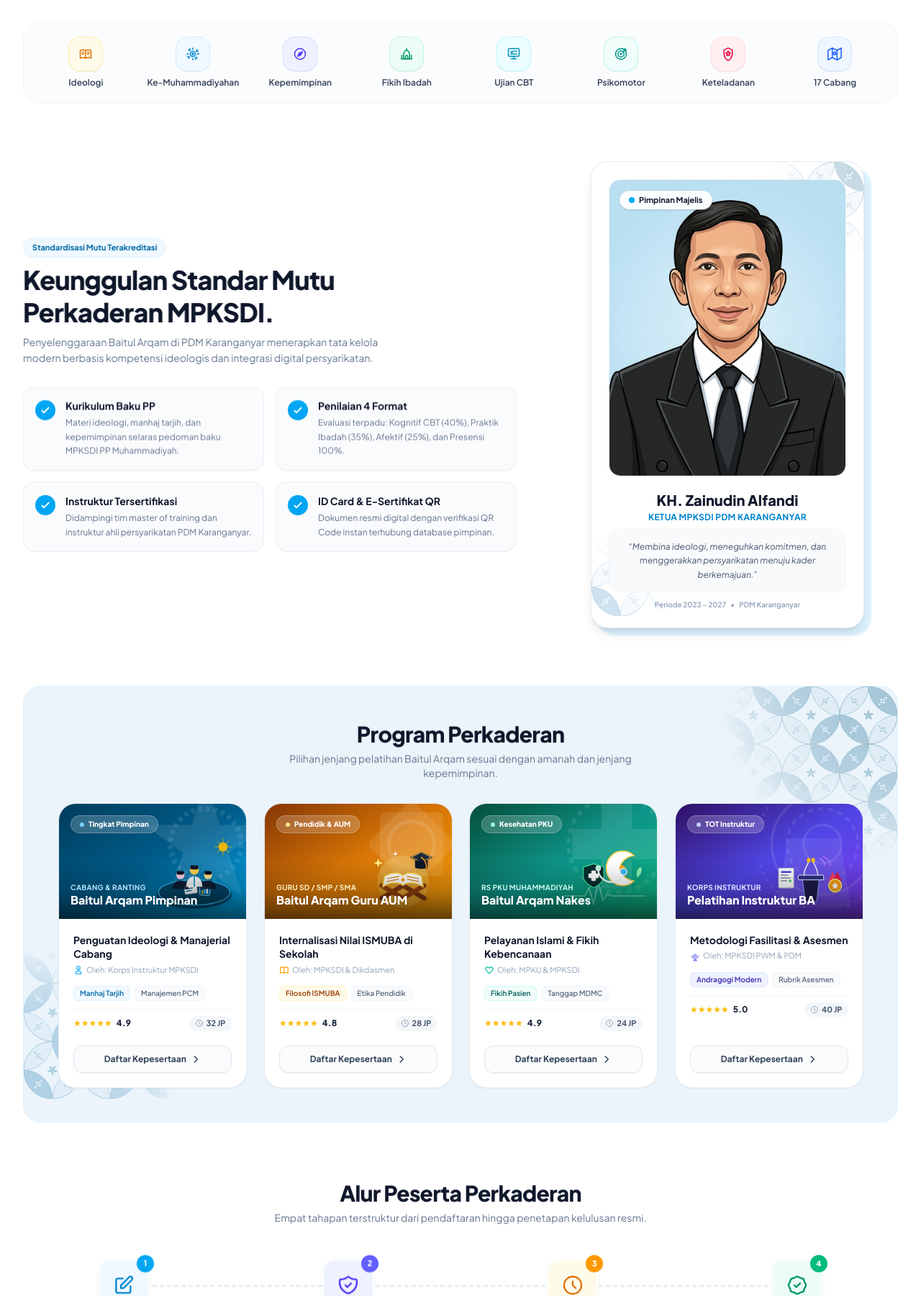
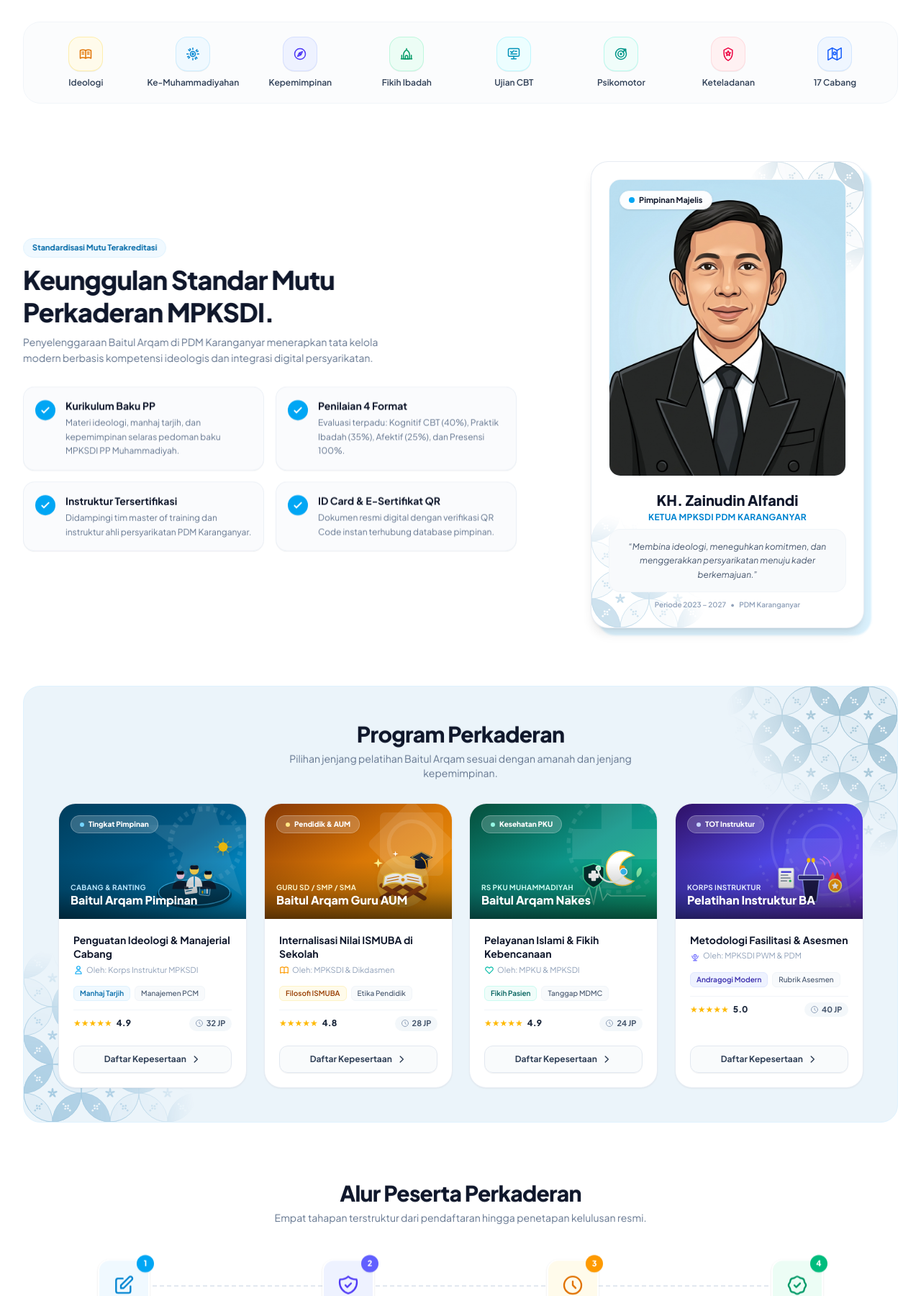
Before and after one commit to ZAKITRIPAMUNGKAS/mpksdikra, a Laravel app: page / in a window 1280 px wide. Shown: the part 529-2330 px from the top of the page at 72% size. Run offline with Laravel 12, Linux system fonts and the light colour scheme; data comes from the database, SQL or seed files in the repository; data that the repository does not hold is empty; style sheets or scripts are compiled from the project's sources.

Commit message:
fix: ensure bottom batik corner patterns sit flush and aligned with zero margin isolation

```diff
--- a/resources/views/components/batik-corner.blade.php
+++ b/resources/views/components/batik-corner.blade.php
@@ -1,6 +1,6 @@
 @props([
     'position' => 'top-right',
-    'class'    => 'w-40 h-40 sm:w-56 sm:h-56 text-[#005c8a] opacity-[0.30]',
+    'class'    => 'w-40 h-40 sm:w-60 sm:h-60 text-[#005c8a] opacity-[0.30]',
     'fade'     => true,
     'reveal'   => true,
 ])
@@ -15,13 +15,13 @@
     $uid = 'kw' . substr(md5(uniqid('', true)), 0, 6);
     $maskId = 'mask-' . $uid;
 
-    // SVG coordinate mirror so motif origin (0,0) is symmetrically anchored at the corner
-    $svgFlip = match($position) {
-        'top-left'     => '',
-        'top-right'    => '-scale-x-100',
-        'bottom-right' => '-scale-x-100 -scale-y-100',
-        'bottom-left'  => '-scale-y-100',
-        default        => '',
+    // Native radial gradient coordinates anchored to the exact corner
+    $radialCoords = match($position) {
+        'top-left'     => ['cx' => '0%',   'cy' => '0%'],
+        'top-right'    => ['cx' => '100%', 'cy' => '0%'],
+        'bottom-right' => ['cx' => '100%', 'cy' => '100%'],
+        'bottom-left'  => ['cx' => '0%',   'cy' => '100%'],
+        default        => ['cx' => '100%', 'cy' => '0%'],
     };
 
     $initialShift = match($position) {
@@ -32,7 +32,7 @@
         default        => 'translate-x-10 -translate-y-10 sm:translate-x-14 sm:-translate-y-14',
     };
 @endphp
-<div {{ $attributes->merge(['class' => "absolute {$posClass} pointer-events-none select-none z-0 {$class}"]) }} aria-hidden="true">
+<div {{ $attributes->merge(['class' => "absolute {$posClass} pointer-events-none select-none z-0 !m-0 !mt-0 !mb-0 !ml-0 !mr-0 {$class}"]) }} style="margin: 0 !important;" aria-hidden="true">
 @if($reveal)
   <div
     x-data="{ revealed: false }"
@@ -49,7 +49,7 @@
     class="w-full h-full transform-gpu transition-all duration-[1500ms] ease-[cubic-bezier(0.16,1,0.3,1)] will-change-transform"
   >
 @endif
-<svg xmlns="http://www.w3.org/2000/svg" width="100%" height="100%" class="w-full h-full origin-center {{ $svgFlip }}">
+<svg xmlns="http://www.w3.org/2000/svg" width="100%" height="100%" class="w-full h-full">
   <defs>
     <pattern id="{{ $uid }}" x="0" y="0" width="160.0" height="160.0" patternUnits="userSpaceOnUse">
     <circle cx="40" cy="40" r="40.0" fill="none" stroke="currentColor" stroke-opacity="0.65" stroke-width="1.0" />
@@ -195,7 +195,7 @@
     </pattern>
 
     @if($fade)
-    <radialGradient id="{{ $maskId }}" cx="0%" cy="0%" r="100%">
+    <radialGradient id="{{ $maskId }}" cx="{{ $radialCoords['cx'] }}" cy="{{ $radialCoords['cy'] }}" r="100%">
       <stop offset="0%" stop-color="#fff" stop-opacity="1" />
       <stop offset="35%" stop-color="#fff" stop-opacity="0.95" />
       <stop offset="60%" stop-color="#fff" stop-opacity="0.75" />
--- a/resources/views/landing/index.blade.php
+++ b/resources/views/landing/index.blade.php
@@ -124,8 +124,8 @@
             <div class="bg-[#f3f5f8] rounded-3xl p-7 sm:p-12 lg:p-14 relative overflow-hidden flex flex-col lg:flex-row items-center justify-between gap-8 min-h-[380px] reveal">
 
                 {{-- Batik Solo Surya Pattern Corners --}}
-                <x-batik-corner position="top-left" class="w-36 h-36 sm:w-56 sm:h-56 text-[#005c8a] opacity-[0.34]" />
-                <x-batik-corner position="bottom-right" class="w-32 h-32 sm:w-48 sm:h-48 text-sky-600 opacity-[0.30]" />
+                <x-batik-corner position="top-left" class="w-40 h-40 sm:w-60 sm:h-60 text-[#005c8a] opacity-[0.34]" />
+                <x-batik-corner position="bottom-right" class="w-40 h-40 sm:w-60 sm:h-60 text-sky-600 opacity-[0.30]" />
 
                 {{-- Background Visual: Foto Gedung Dakwah PDM Karanganyar dengan Siluet Fade dari Kanan ke Kiri --}}
                 <div class="absolute right-0 top-0 bottom-0 w-full lg:w-7/12 h-full overflow-hidden pointer-events-none select-none z-0 reveal-right reveal-delay-200">
@@ -389,8 +389,8 @@
                         <div class="bg-white rounded-3xl p-5 sm:p-6 border border-slate-200/80 shadow-lg space-y-4 overflow-hidden relative">
 
                             {{-- Batik Solo Surya Pattern Corners --}}
-                            <x-batik-corner position="top-right" class="w-32 h-32 text-sky-800 opacity-[0.28]" />
-                            <x-batik-corner position="bottom-left" class="w-28 h-28 text-sky-700 opacity-[0.25]" />
+                            <x-batik-corner position="top-right" class="w-40 h-40 text-sky-800 opacity-[0.28]" />
+                            <x-batik-corner position="bottom-left" class="w-40 h-40 text-sky-700 opacity-[0.25]" />
 
                             {{-- Foto Tokoh KH Zainudin Alfandi --}}
                             <div class="relative rounded-2xl overflow-hidden aspect-[4/5] bg-gradient-to-b from-sky-50 via-slate-50 to-slate-100 border border-slate-100 shadow-inner">
@@ -440,8 +440,8 @@
             <div class="bg-[#ebf4fa] rounded-3xl p-6 sm:p-10 lg:p-12 border border-sky-100 space-y-8 relative overflow-hidden">
 
                 {{-- Batik Solo Surya Pattern Corners --}}
-                <x-batik-corner position="top-right" class="w-44 h-44 sm:w-64 sm:h-64 text-[#005c8a] opacity-[0.36]" />
-                <x-batik-corner position="bottom-left" class="w-40 h-40 sm:w-56 sm:h-56 text-sky-700 opacity-[0.32]" />
+                <x-batik-corner position="top-right" class="w-40 h-40 sm:w-60 sm:h-60 text-[#005c8a] opacity-[0.36]" />
+                <x-batik-corner position="bottom-left" class="w-40 h-40 sm:w-60 sm:h-60 text-sky-700 opacity-[0.32]" />
 
                 {{-- Title --}}
                 <div class="text-center max-w-xl mx-auto space-y-1.5 reveal">
@@ -970,8 +970,8 @@
             <div class="bg-white rounded-3xl border border-slate-200/80 shadow-sm p-6 sm:p-9 space-y-6 relative overflow-hidden reveal">
 
                 {{-- Batik Solo Surya Pattern Corners --}}
-                <x-batik-corner position="top-left" class="w-36 h-36 sm:w-56 sm:h-56 text-sky-900 opacity-[0.32]" />
-                <x-batik-corner position="bottom-right" class="w-32 h-32 sm:w-48 sm:h-48 text-[#005c8a] opacity-[0.30]" />
+                <x-batik-corner position="top-left" class="w-40 h-40 sm:w-60 sm:h-60 text-sky-900 opacity-[0.32]" />
+                <x-batik-corner position="bottom-right" class="w-40 h-40 sm:w-60 sm:h-60 text-[#005c8a] opacity-[0.30]" />
 
                 {{-- Header Section: Title, Stats Chips & Subtitle --}}
                 <div class="flex flex-col lg:flex-row lg:items-center justify-between gap-5 border-b border-slate-100 pb-6 reveal reveal-delay-100">
@@ -1198,8 +1198,8 @@
         <section id="faq" class="max-w-7xl mx-auto px-4 sm:px-6 lg:px-8" x-data="{ active: 1 }">
             <div class="bg-[#ebf4fa] rounded-3xl p-6 sm:p-10 lg:p-12 border border-sky-100 relative overflow-hidden reveal">
                 {{-- Batik Solo Surya Pattern Corners --}}
-                <x-batik-corner position="top-left" class="w-44 h-44 sm:w-60 sm:h-60 text-[#005c8a] opacity-[0.34]" />
-                <x-batik-corner position="bottom-right" class="w-36 h-36 sm:w-52 sm:h-52 text-sky-600 opacity-[0.30]" />
+                <x-batik-corner position="top-left" class="w-40 h-40 sm:w-60 sm:h-60 text-[#005c8a] opacity-[0.34]" />
+                <x-batik-corner position="bottom-right" class="w-40 h-40 sm:w-60 sm:h-60 text-sky-600 opacity-[0.30]" />
 
                 <div class="grid grid-cols-1 lg:grid-cols-12 gap-8 lg:gap-12 items-start relative z-10">
 
@@ -1424,8 +1424,8 @@
     {{-- SECTION 9: Multi-Column Themed Footer --}}
     <footer id="kontak" class="bg-slate-50 border-t border-slate-200/80 pt-14 pb-20 lg:pb-10 text-slate-600 relative overflow-hidden">
         {{-- Batik Solo Surya Pattern Corners --}}
-        <x-batik-corner position="top-right" class="w-48 h-48 sm:w-64 sm:h-64 text-sky-900 opacity-[0.28]" />
-        <x-batik-corner position="bottom-left" class="w-40 h-40 sm:w-56 sm:h-56 text-[#005c8a] opacity-[0.26]" />
+        <x-batik-corner position="top-right" class="w-40 h-40 sm:w-60 sm:h-60 text-sky-900 opacity-[0.28]" />
+        <x-batik-corner position="bottom-left" class="w-40 h-40 sm:w-60 sm:h-60 text-[#005c8a] opacity-[0.26]" />
         <div class="max-w-7xl mx-auto px-4 sm:px-6 lg:px-8">
 
             {{-- Main Themed Grid (12 Columns) --}}
```
